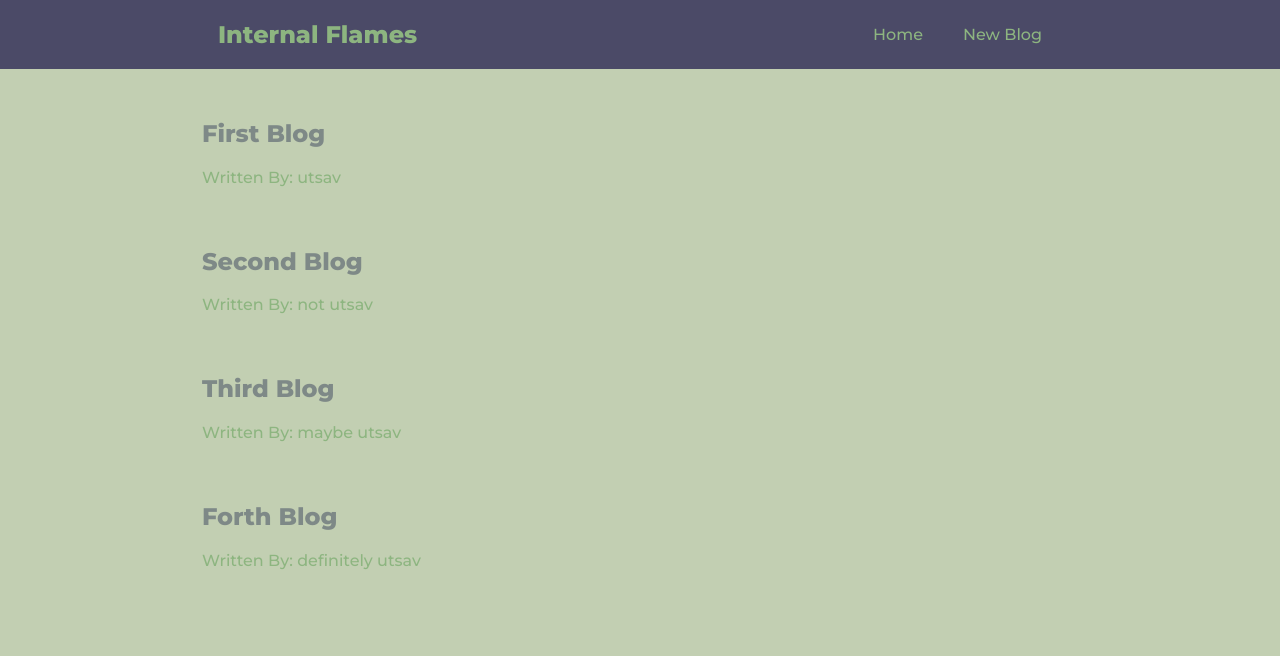
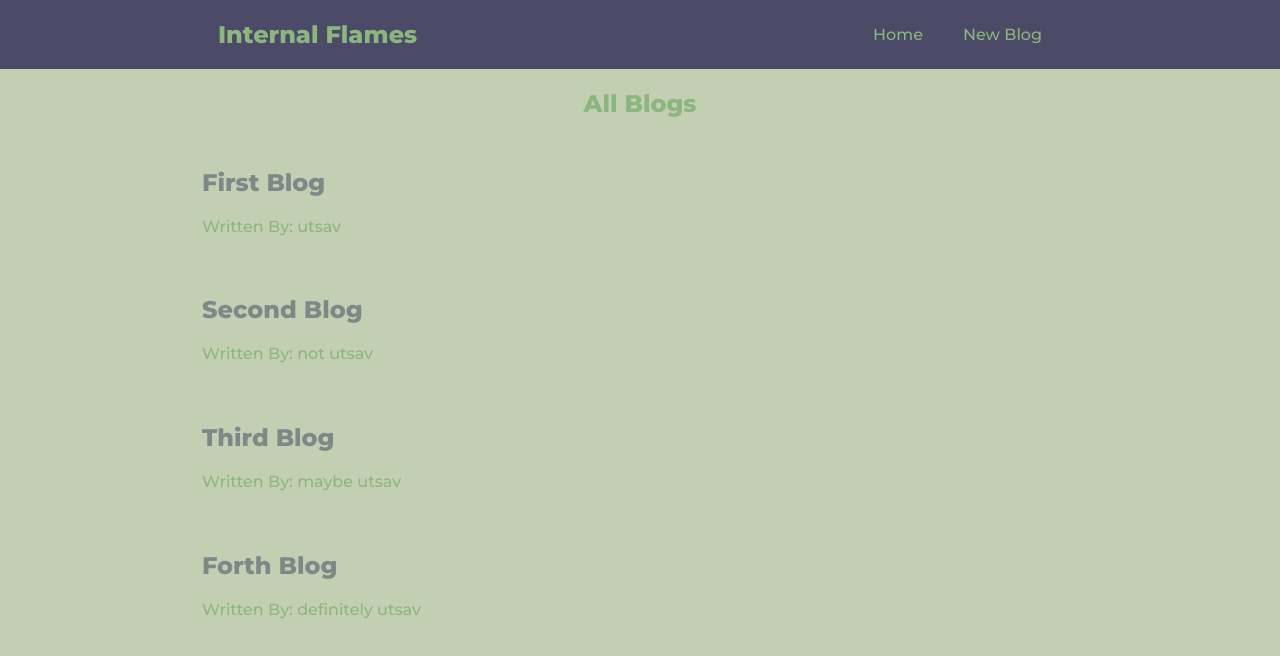
Before and after one commit to utsavsubedi/ReactBlog, a React (Create React App) app: page / in a window 1280 px wide. Shown: the top 656 px of the page. Built offline with nearby package versions, Linux system fonts and the light colour scheme.

Commit message:
props, props , props

```diff
--- /dev/null
+++ b/src/BlogList.js
@@ -0,0 +1,20 @@
+
+const BlogList = (props) => {
+    const blogs = props.blogs;
+    const title = props.title;
+    // console.log(blogs);
+    // console.log(props);
+    return(
+    <div className="blog-list">
+        <h2>{title}</h2>
+        {blogs.map((blog) =>(
+            <div className="blog-preview" key={blog.id}>
+                <h2 className="title">{blog.title}</h2>
+                <div className='aurthor'>Written By: {blog.aurthor}</div>
+            </div>
+        ))}
+    </div>
+    );
+}
+
+export default BlogList;
--- a/src/Home.js
+++ b/src/Home.js
@@ -1,4 +1,5 @@
 import { useState } from 'react';
+import BlogList from './BlogList';
 
 const Home = () => {
    const [blogs, setBlogs] = useState([
@@ -9,12 +10,7 @@
    ])
     return (
         <div className="home">
-                {blogs.map((blog) =>(
-                    <div className="blog-preview" key={blog.id}>
-                        <h2 className="title">{blog.title}</h2>
-                        <div className='aurthor'>Written By: {blog.aurthor}</div>
-                    </div>
-                ))}
+            <BlogList blogs={blogs} title='All Blogs' />
         </div>
     );
 }
--- a/src/index.css
+++ b/src/index.css
@@ -53,5 +53,5 @@
 }
 
 .blog-preview:hover{
-  box-shadow: 1px 3px 5px  rgba(0,0,0,0.1);
+  box-shadow: 1px 3px 8px  rgba(0,0,0,0.1);
 }
```
